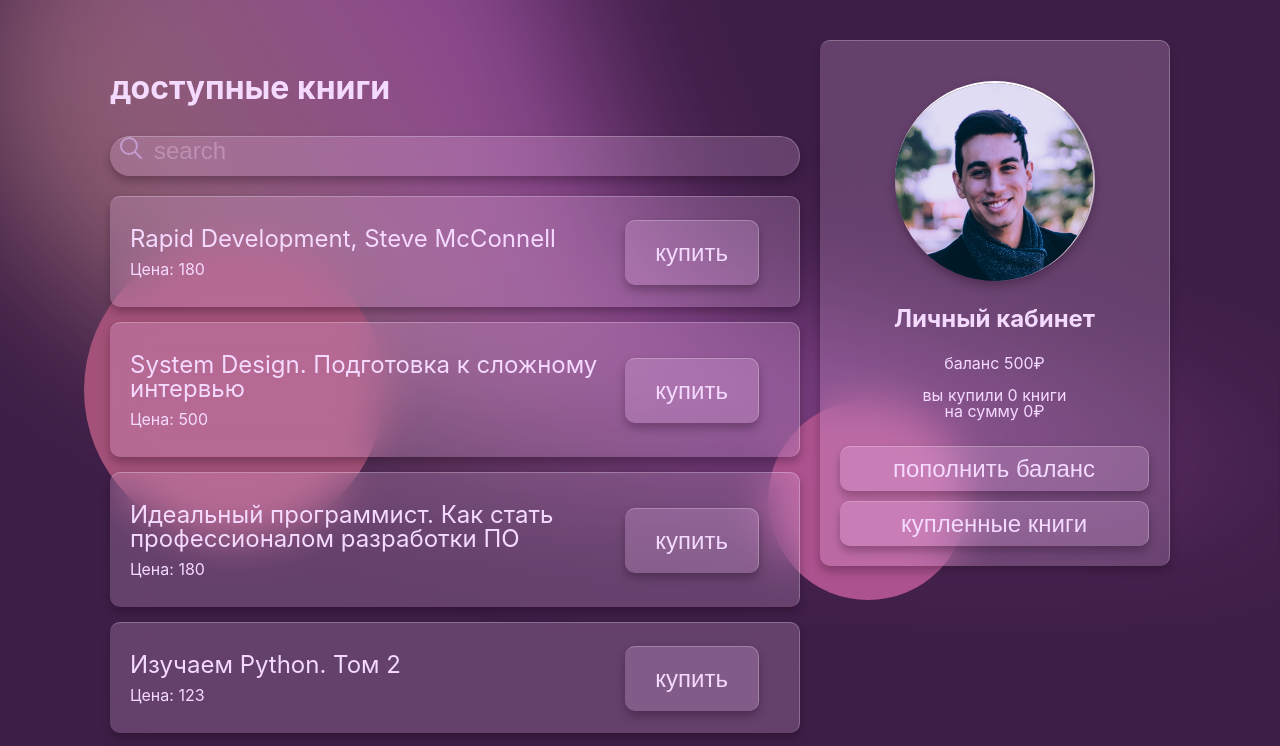
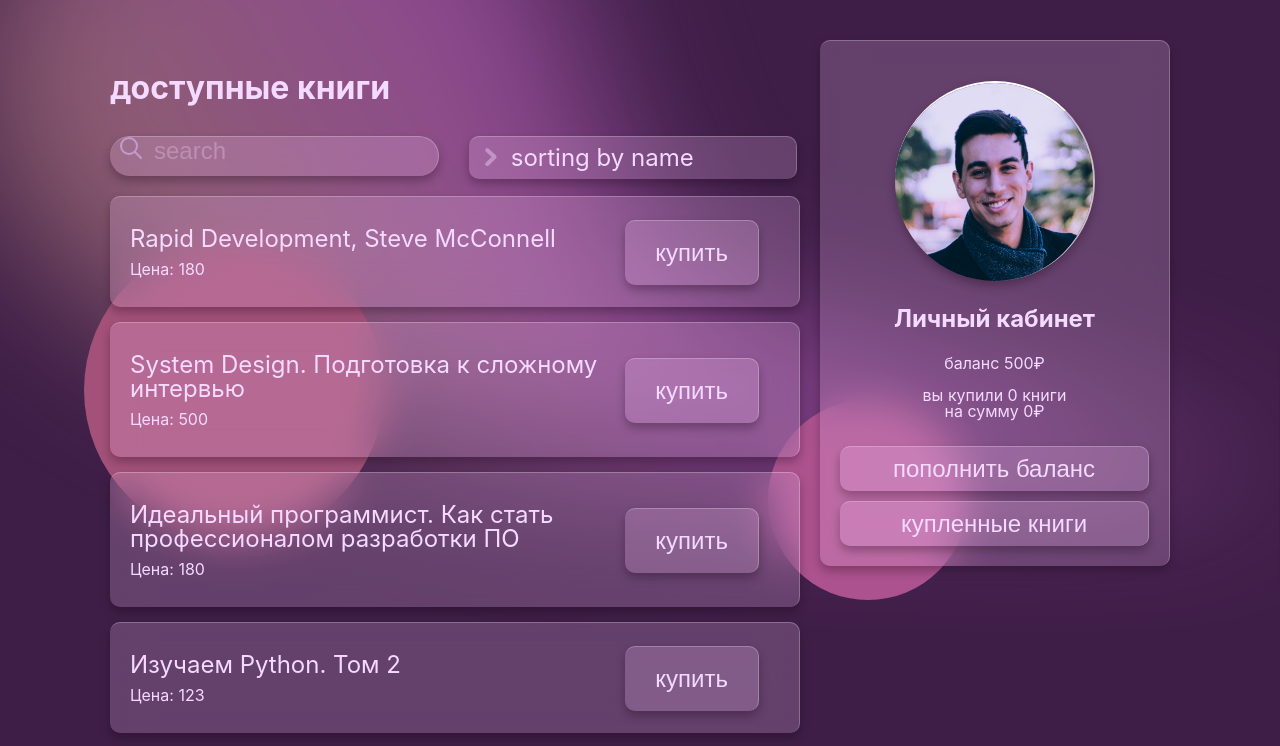
Before and after one commit to fedor-resh/book-store-test, a React (Create React App) app: page / in a window 1280 px wide. Shown: the top 746 px of the page. Built offline with nearby package versions, Linux system fonts and the light colour scheme; a web font is replaced by a local one.

Commit message:
add select component

```diff
--- /dev/null
+++ b/src/UI/Select/Select.module.css
@@ -0,0 +1,66 @@
+.characters{
+    font-size: 16px;
+    display: inline;
+    padding-left: 3px;
+}
+.selected__wrapper{
+    composes: glass__box from '../../standart.module.css';
+    border-radius: 1000px;
+    padding: 9px 12px;
+    font-size: 24px;
+}
+.selected{
+    display: inline;
+    margin-left: 10px;
+}
+.list{
+    visibility: hidden;
+    position: absolute!important;
+    composes: glass__box from '../../standart.module.css';
+    padding:5px;
+    border-radius: var(--border-radius);
+    top:50px;
+    left: 0;
+    opacity: 0;
+    transition: 0.1s;
+    backdrop-filter: blur(10px);
+    z-index: 2;
+    width: calc(100%);
+}
+.wrapper{
+    width: 100%;
+    margin-right: 3px;
+    position: relative;
+}
+.arrowSvg{
+    padding-top: 2px;
+    width: 20px;
+    height: 20px;
+    transition: 0.2s;
+    opacity:0.5;
+    stroke: var(--color-general-text);
+}
+.hover .arrowSvg,
+.list:hover~.arrowSvg {
+    transform: rotate(90deg);
+}
+.hover>.list{
+    opacity: 1;
+    visibility: revert;
+}
+.item{
+    cursor: pointer;
+    opacity: 0.8;
+    transition: 0.2s;
+    padding: 10px;
+    border-radius: var(--border-radius);
+}
+.item:hover{
+    background-color: var(--color-glass-background);
+    opacity: 1;
+}
+.item p{
+    font-size: 24px;
+    margin: 0;
+    line-height: 1;
+}
--- /dev/null
+++ b/src/UI/Select/Select.tsx
@@ -0,0 +1,40 @@
+import React, {FC, SetStateAction, useRef, useState} from 'react';
+import s from './Select.module.css'
+// @ts-ignore
+import {ReactComponent as Arrow} from './arrow.svg';
+
+interface SelectProps{
+    options:(number|string)[]
+    selected:(number|string)
+    setSelected:SetStateAction<any>
+}
+const Select:FC<SelectProps> = ({options,selected = options[0],setSelected}) => {
+    const [isModalOpen, setIsModalOpen] = useState(false)
+    const list = useRef(null)
+    return (
+        <div className={`${s.wrapper} ${isModalOpen&&s.hover}`}
+             ref={list}
+             onMouseOver={()=>setIsModalOpen(true)}
+             onMouseLeave={()=>setIsModalOpen(false)}>
+            <div className={s.selected__wrapper}>
+                <Arrow className={s.arrowSvg}/>
+                <p className={s.selected}>sorting by {selected}</p>
+            </div>
+            <div className={s.list} >
+                {options.map((text)=>
+                    <div
+                        key={text}
+                        className={s.item}
+                        onClick={()=>{
+                            setSelected(text)
+                            setIsModalOpen(false)
+                        }}>
+                        <p>{text}</p>
+                    </div>
+                )}
+            </div>
+        </div>
+    );
+};
+
+export default Select;
--- a/src/components/BookItem/BookItem.tsx
+++ b/src/components/BookItem/BookItem.tsx
@@ -1,4 +1,4 @@
-import React from 'react';
+import React, {FC} from 'react';
 import {Book} from "../../interfaces";
 import Button from "../../UI/Button/Button";
 import s from './BookItem.module.css'
@@ -9,7 +9,7 @@ interface BookProps {
     buyBook: (id: number) => void,
 }
 
-const BookItem = ({book, buyBook}: BookProps) => {
+const BookItem:FC<BookProps> = ({book, buyBook}) => {
     return (
         <div className={s.book__item} key={book.id}>
             <div>
--- a/src/components/ListOfBooks/ListOfBooks.module.css
+++ b/src/components/ListOfBooks/ListOfBooks.module.css
@@ -33,3 +33,10 @@
     color:var(--color-general-text);
     opacity: 0.3;
 }
+.flex{
+    display: flex;
+    gap: 30px;
+}
+.flex>*{
+    width: 100%;
+}
--- a/src/components/ListOfBooks/ListOfBooks.tsx
+++ b/src/components/ListOfBooks/ListOfBooks.tsx
@@ -1,30 +1,36 @@
-import React from 'react';
+import React, {useState} from 'react';
 import {Book} from "../../interfaces";
 import BookItem from "../BookItem/BookItem";
 import s from './ListOfBooks.module.css'
 import {useInput} from "../../customHooks";
 // @ts-ignore
 import {ReactComponent as Search} from "../../assets/svg/search.svg";
+import Select from "../../UI/Select/Select";
 export interface ListOfBooksProps{
     books:Book[]
     buyBook:(id: number)=>void
 }
 
 const ListOfBooks = ({books, buyBook}:ListOfBooksProps) => {
+    const [filter,setFilter] = useState('name')
+    const filterOptions = ['name','price','amount']
     const search = useInput('')
     return (
         <div className={s.list__of__books}>
             <h3 className={s.title}>доступные книги</h3>
 
-            <div className={s.input__wrapper}>
-                <label>
-                    <Search/>
-                    <input placeholder='search' className={s.input} {...search.bind}  type="text"/>
-                </label>
+            <div className={s.flex}>
+                <div className={s.input__wrapper}>
+                    <label>
+                        <Search/>
+                        <input placeholder='search' className={s.input} {...search.bind}  type="text"/>
+                    </label>
+                </div>
+                <Select options={filterOptions} selected={filter} setSelected={setFilter}/>
             </div>
             {books.filter(book => book.name.toLowerCase().includes(search.value.toLowerCase())).length !== 0
                 ? books.filter(book => book.name.toLowerCase().includes(search.value.toLowerCase()))
-                .sort((x,y)=>x.name>y.name?1:-1).map(book=>
+                .sort((x,y)=>x[filter]>y[filter]?1:-1).map(book=>
                 <BookItem key={book.id} book={book} buyBook={buyBook}/>)
 
                 :<p className={s.empty}>нет совпадений</p>
```
Also changed, not shown: src/UI/Select/arrow.svg (added), 1 other file (tests, documents, lock files or other folders).
